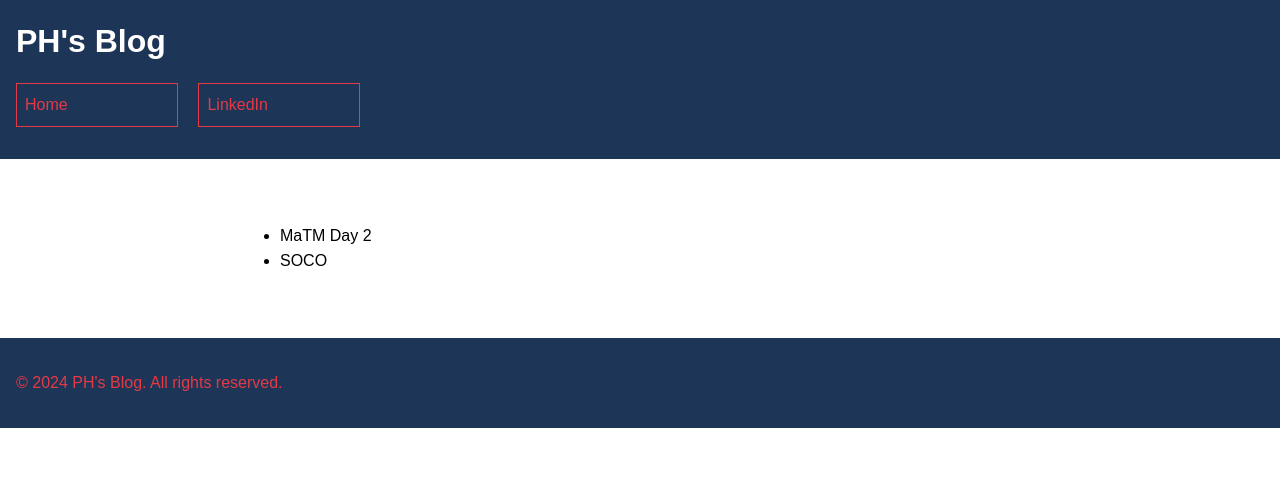
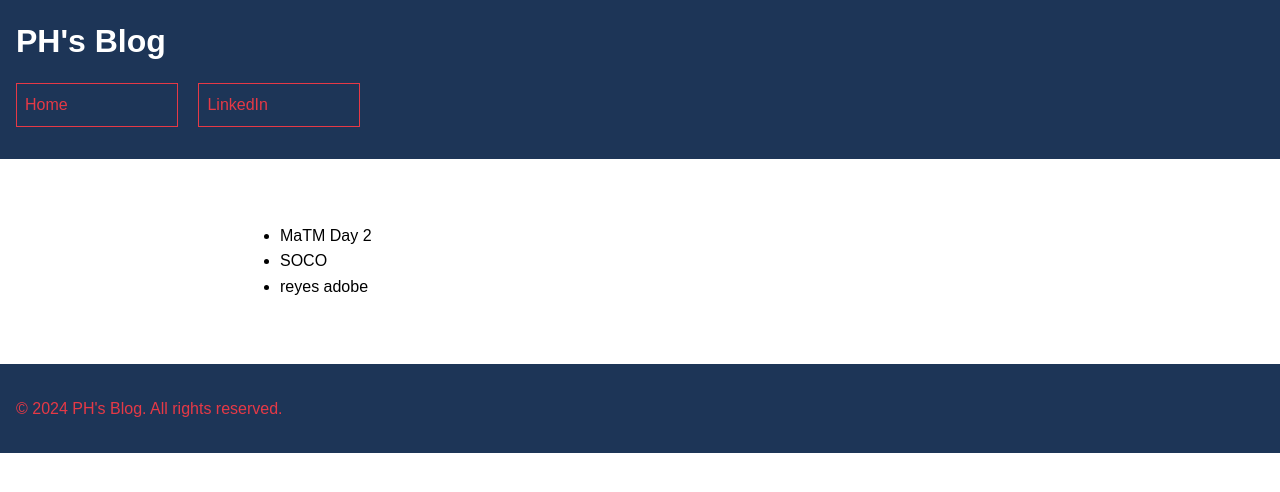
Before and after one commit to CaptainSapphire/PH-s-Blog, a Jekyll site: the page built from Post-ideas.md, in a window 1280 px wide. Shown: the top 492 px of the page. Built offline with Jekyll 4.4.1, drawn with Linux system fonts in a browser that asks for light colours; our own code applies the rules of GitHub Pages for plain Markdown files.

Commit message:
Update Post-ideas.md

```diff
--- a/Post-ideas.md
+++ b/Post-ideas.md
@@ -1,2 +1,3 @@
 - MaTM Day 2
 - SOCO
+- reyes adobe
```
